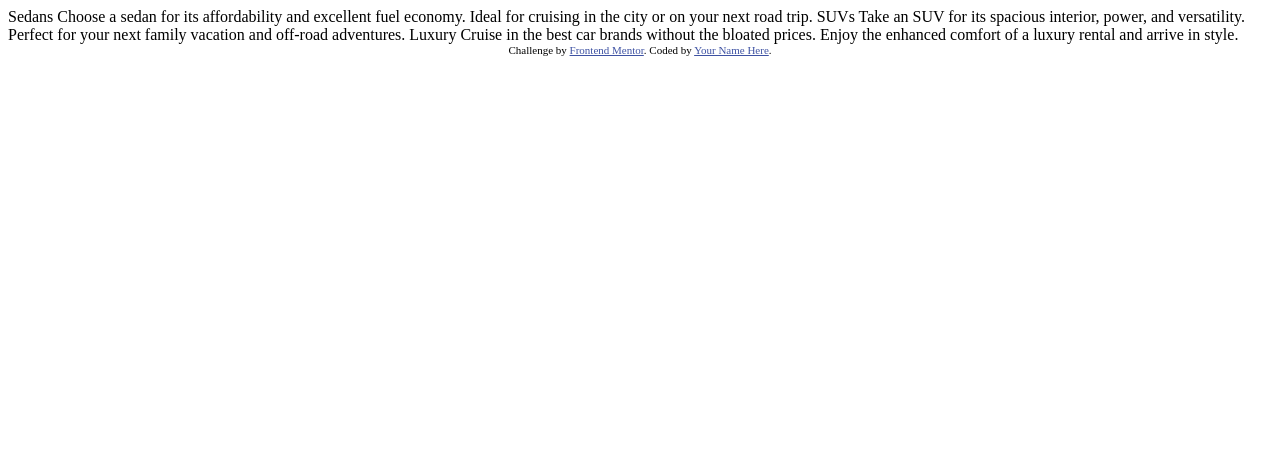
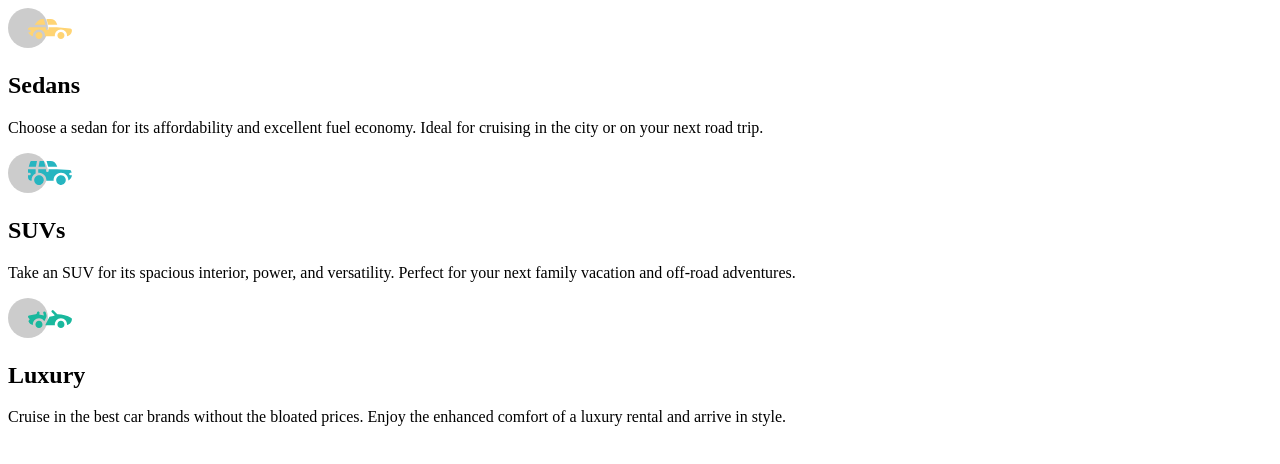
Before and after one commit to vishnuraj-m/3-column_preview_card_component_main, a plain HTML site: page index.html in a window 1280 px wide. Drawn offline with Linux system fonts and the light colour scheme.

Commit message:
html section completed

```diff
--- a/index.html
+++ b/index.html
@@ -1,36 +1,42 @@
 <!DOCTYPE html>
 <html lang="en">
+
 <head>
   <meta charset="UTF-8">
-  <meta name="viewport" content="width=device-width, initial-scale=1.0"> <!-- displays site properly based on user's device -->
+  <meta name="viewport" content="width=device-width, initial-scale=1.0">
 
   <link rel="icon" type="image/png" sizes="32x32" href="./images/favicon-32x32.png">
+  <link rel="preconnect" href="https://fonts.googleapis.com">
+  <link rel="preconnect" href="https://fonts.gstatic.com" crossorigin>
+  <link href="https://fonts.googleapis.com/css2?family=Big+Shoulders+Display:wght@700&family=Lexend+Deca&display=swap"
+    rel="stylesheet">
+  <link rel="stylesheet" href="styles.css">
+  <title>Frontend Mentor | 3-column preview card component</title>
+</head>
 
-  <title>Frontend Mentor | 3-column preview card component</title>
-
-  <!-- Feel free to remove these styles or customise in your own stylesheet 👍 -->
-  <style>
-    .attribution { font-size: 11px; text-align: center; }
-    .attribution a { color: hsl(228, 45%, 44%); }
-  </style>
-</head>
 <body>
-
-  Sedans
-  Choose a sedan for its affordability and excellent fuel economy. Ideal for cruising in the city
-  or on your next road trip.
-
-  SUVs
-  Take an SUV for its spacious interior, power, and versatility. Perfect for your next family vacation
-  and off-road adventures.
-
-  Luxury
-  Cruise in the best car brands without the bloated prices. Enjoy the enhanced comfort of a luxury
-  rental and arrive in style.
-
-  <div class="attribution">
-    Challenge by <a href="https://www.frontendmentor.io?ref=challenge" target="_blank">Frontend Mentor</a>.
-    Coded by <a href="#">Your Name Here</a>.
+  <div class="main_container">
+    <div class="box_container">
+      <div class="box box1">
+        <img src="images/icon-sedans.svg" alt="sedans">
+        <h2>Sedans</h2>
+        <p>Choose a sedan for its affordability and excellent fuel economy. Ideal for cruising in the city
+          or on your next road trip.</p>
+      </div>
+      <div class="box box1">
+        <img src="images/icon-suvs.svg" alt="sedans">
+        <h2>SUVs</h2>
+        <p>Take an SUV for its spacious interior, power, and versatility. Perfect for your next family vacation
+          and off-road adventures.</p>
+      </div>
+      <div class="box box1">
+        <img src="images/icon-luxury.svg" alt="sedans">
+        <h2>Luxury</h2>
+        <p>Cruise in the best car brands without the bloated prices. Enjoy the enhanced comfort of a luxury
+          rental and arrive in style.</p>
+      </div>
+    </div>
   </div>
 </body>
+
 </html>
```
Also changed, not shown: styles.css (added).
